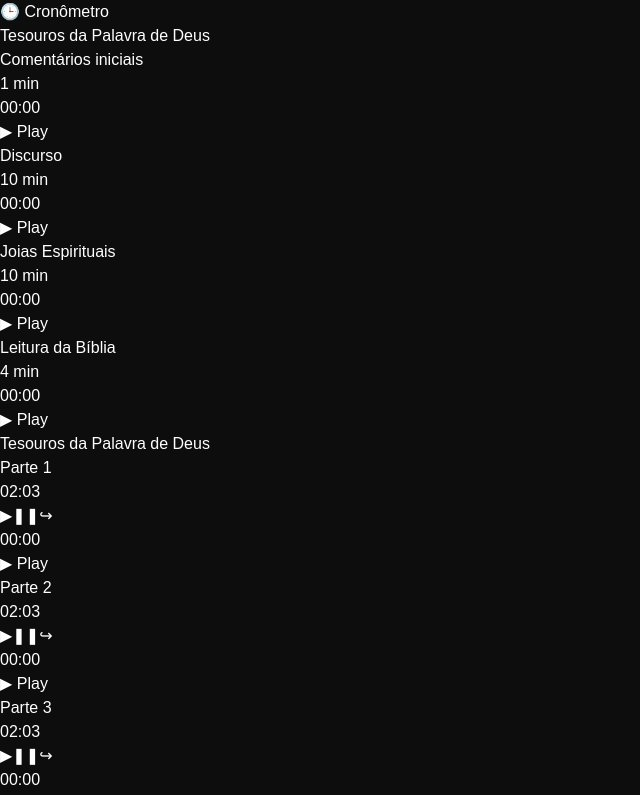
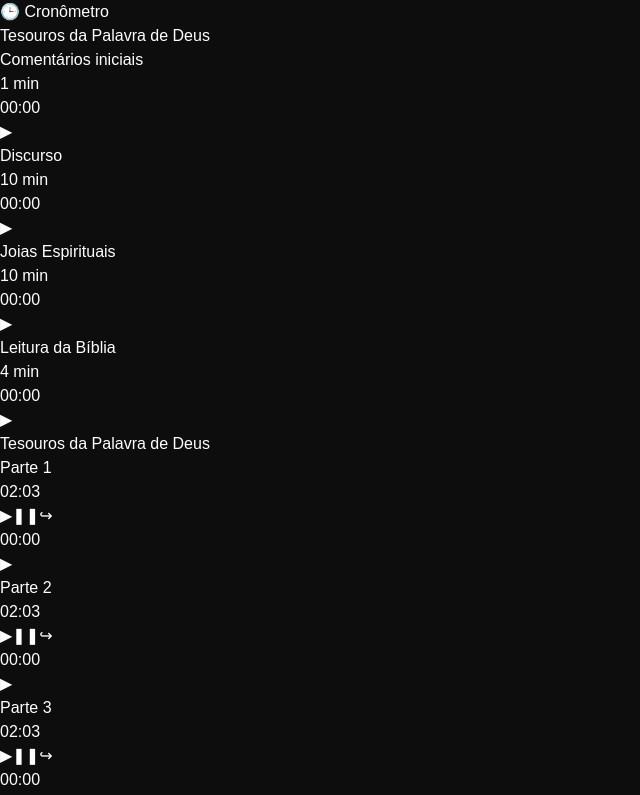
Before and after one commit to kauamntro/Meet-Timer, a React (Vite) app: page / in a window 1280 px wide. Shown: the top 795 px of the page, without its empty margins (0-640 px from the left). Built offline with nearby package versions, Linux system fonts and the light colour scheme.

Commit message:
remove label

```diff
--- a/src/components/Timer2.jsx
+++ b/src/components/Timer2.jsx
@@ -70,7 +70,7 @@ const Timer2 = ({ presentation, onSave }) => {
           </h1>
           <div className='flex gap-1'>
             <ControlButton onClick={onToggle}>
-              {isActive ? '❚❚' : '▶ Play'}
+              {isActive ? '❚❚' : '▶'}
             </ControlButton>
 
             {(isActive || !!seconds) && (
```
